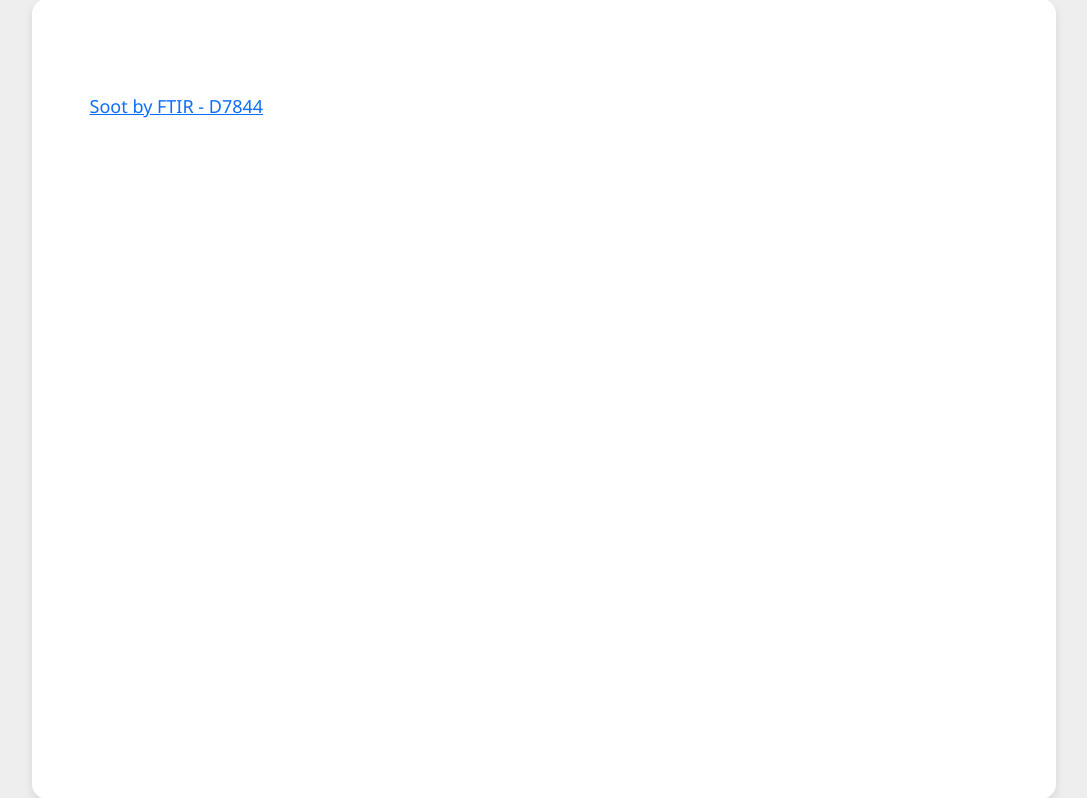
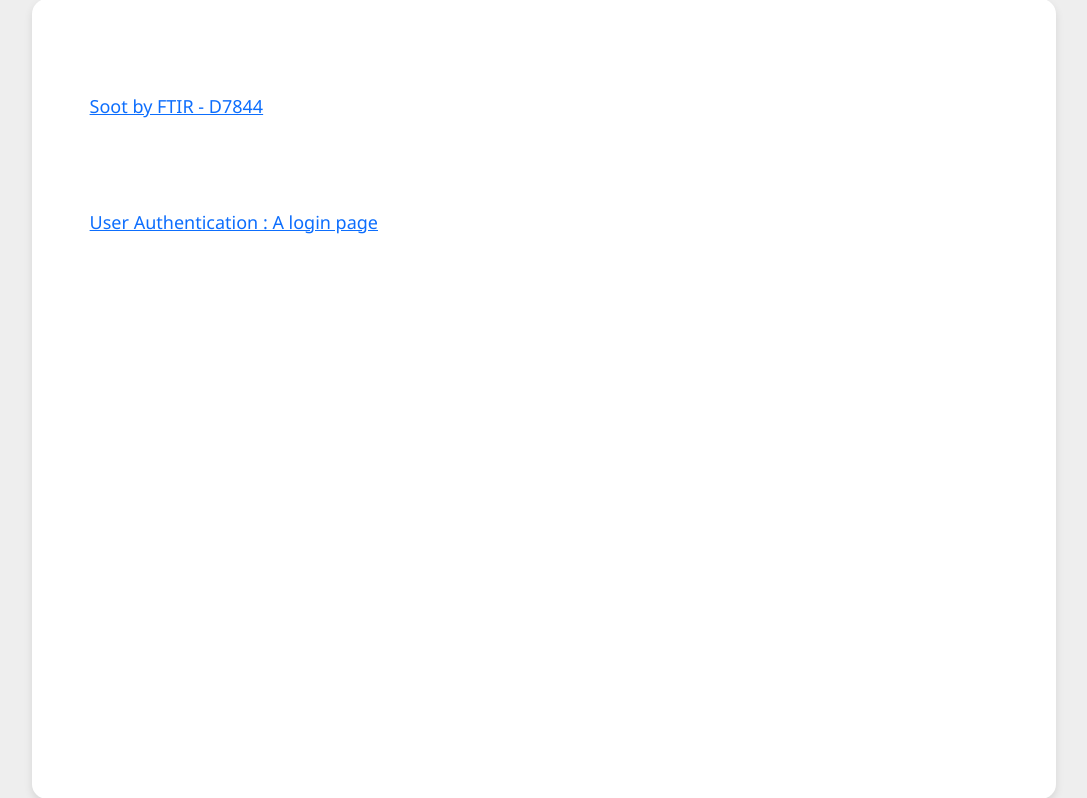
Before and after one commit to yuvneesh/yuvneesh.com, a Flask app: page /apps in a window 1280 px wide. Shown: the part 158-956 px from the top of the page, without its empty margins (96-1183 px from the left). Run offline with Flask 3, Linux system fonts and the light colour scheme.

Commit message:
updated requirements after adding login app

```diff
--- a/application.py
+++ b/application.py
@@ -1,11 +1,15 @@
 from flask import Flask, render_template, request
 from sootByFTIR import sootCalc
+from loginPage import loginForm
+from authentication import UserManager
+import json
 import os
 
 app = Flask(__name__)
 
 #Adding secret key
 app.config['SECRET_KEY'] = "jEXPcuXLDIUXbHROfl2CXIu9slYX5p6tf"
+app.userManager = UserManager(r"./db.db")
 
 @app.route("/")
 def home():
@@ -27,8 +31,23 @@ def sootByFTIR():
 
     return render_template("sootByFTIR.html", form=form, fields=fields, buttons=buttons)
 
-@app.route("/calculateSoot", methods=['GET', 'POST'])
+@app.route("/calculateSoot", methods=['POST'])
 def calculateSoot():
     givenAbsorbance = float(request.get_json()["Absorbance"])
     calculatedSoot = (0.0156 * givenAbsorbance) + 0.0147
     return {"percentage": calculatedSoot}
+
+@app.route("/login", methods=['GET', 'POST'])
+def login():
+    form = loginForm()
+    buttons = [form.login]
+    fields = [form.username, form.password]
+
+    return render_template("login.html", form=form, fields=fields, buttons=buttons)
+
+@app.route("/authenticate", methods=['POST'])
+def authenticate():
+    if app.userManager.validateCredentialsDummy(request.get_json()["username"], request.get_json()['password']):
+        return json.dumps({"status": True})
+    else:
+        return json.dumps({"status": False})
--- a/requirements.txt
+++ b/requirements.txt
@@ -1,3 +1,4 @@
+bcrypt==4.1.2
 blinker==1.7.0
 click==8.1.7
 Flask==3.0.2
--- a/scripts/sootCalc.js
+++ /dev/null
@@ -1,6 +0,0 @@
-document.getElementById("calc2").onclick = function() {calculateSoot()};
-
-function calculateSoot() {
-    document.getElementById("Soot").value = 999.99
-    console.log("999")
-}
--- a/sootByFTIR.py
+++ b/sootByFTIR.py
@@ -1,5 +1,3 @@
-from ast import Sub
-from tokenize import String
 from flask_wtf import FlaskForm
 from wtforms import FloatField
 from wtforms import SubmitField
--- a/templates/apps.html
+++ b/templates/apps.html
@@ -5,4 +5,7 @@
     <div class="row">
         <a href="/sootByFTIR">Soot by FTIR - D7844</a>
     </div>
+    <div class="row">
+        <a href="/login">User Authentication : A login page</a>
+    </div>
 {% endblock %}
--- a/templates/sootByFTIR.html
+++ b/templates/sootByFTIR.html
@@ -9,6 +9,7 @@
     <link href="https://cdn.jsdelivr.net/npm/bootstrap@5.1.3/dist/css/bootstrap.min.css" rel="stylesheet" integrity="sha384-1BmE4kWBq78iYhFldvKuhfTAU6auU8tT94WrHftjDbrCEXSU1oBoqyl2QvZ6jIW3" crossorigin="anonymous">
 
     <link rel="stylesheet" type="text/css" href="{{ url_for('static', filename='sootByFTIR.css') }}">
+    <script src="{{url_for('static', filename='sootCalc.js')}}"></script>
 </head>
 <body>
     <header class="site-header">
```
